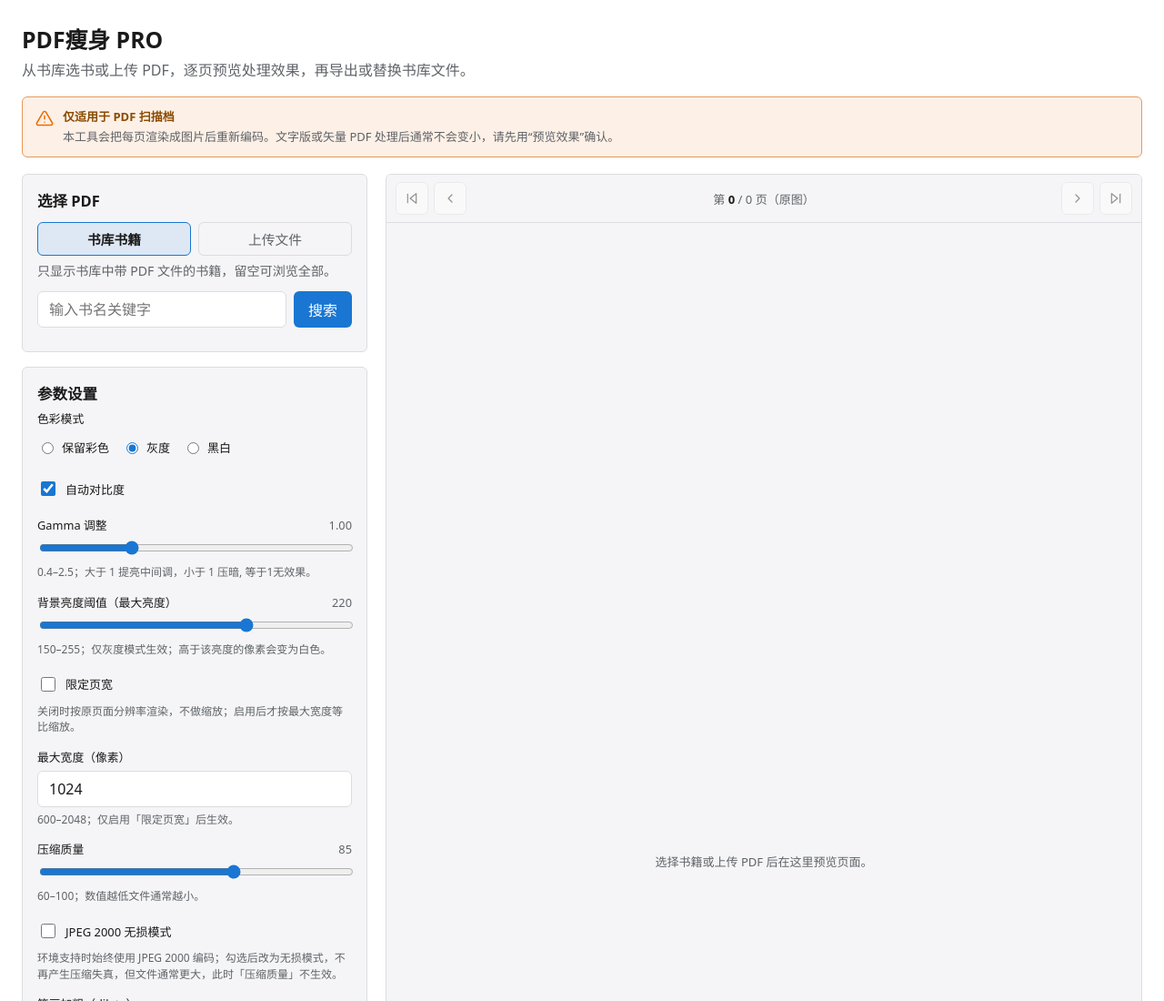
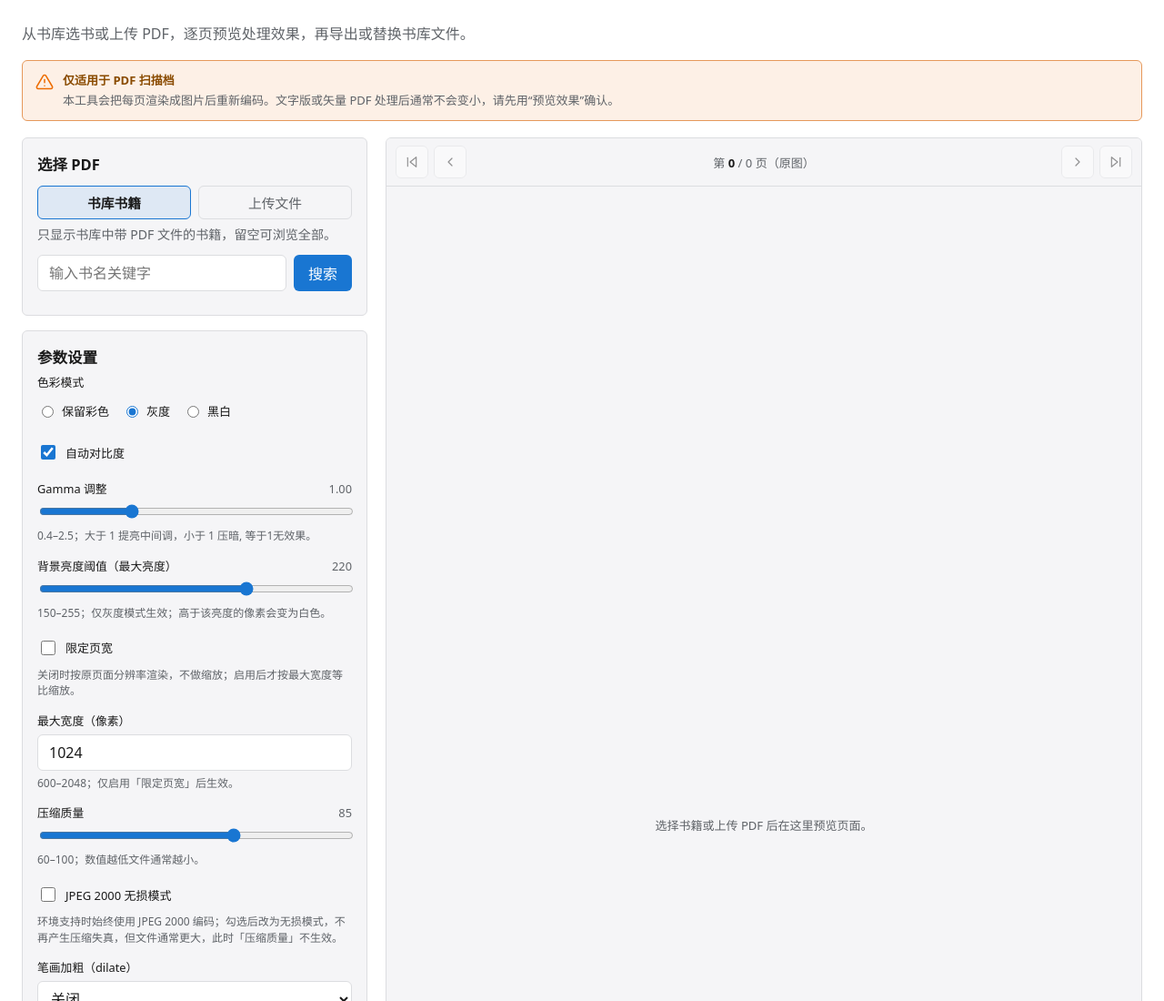
Before and after one commit to HorkyChen/mybooks-minify-pdf-pro, a plain HTML site: page frontend/index.html in a window 1280 px wide. Shown: the top 1100 px of the page at 91% size. Drawn offline with Linux system fonts and the light colour scheme; a script that the page names is missing.

Commit message:
去除多余的title

```diff
--- a/frontend/index.html
+++ b/frontend/index.html
@@ -409,7 +409,6 @@
 <body>
   <main class="mb-container">
     <header class="page-head">
-      <h1 data-i18n="app.title">PDF瘦身 PRO</h1>
       <p class="mb-text-secondary" data-i18n="app.subtitle">
         从书库选书或上传 PDF，逐页预览处理效果，再导出或替换书库文件。
       </p>
```
Also changed, not shown: docs/images/book_info.jpg (added), docs/images/example_book.jpg (added), 1 other file.
